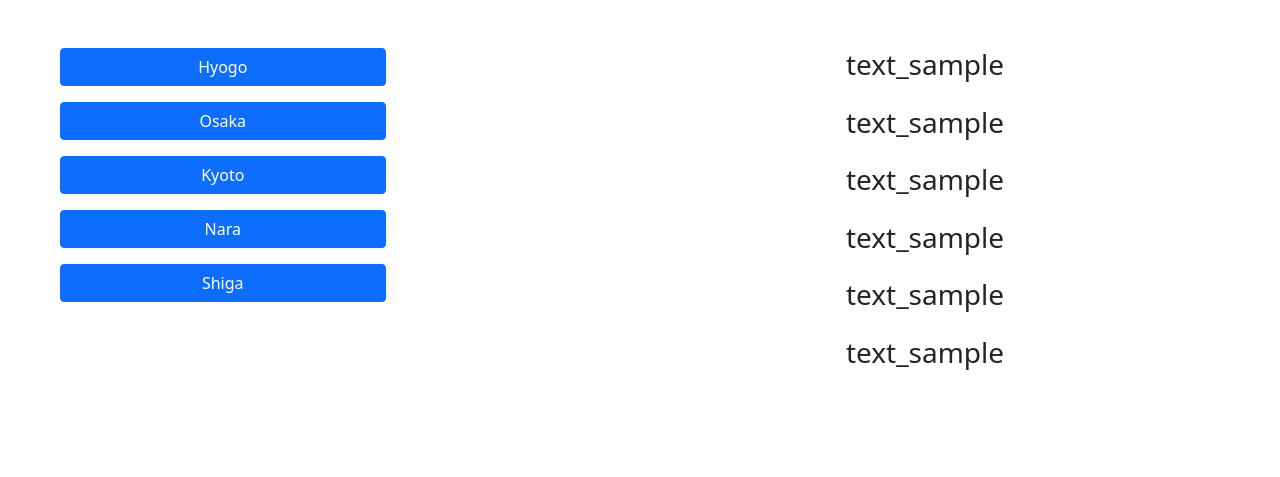
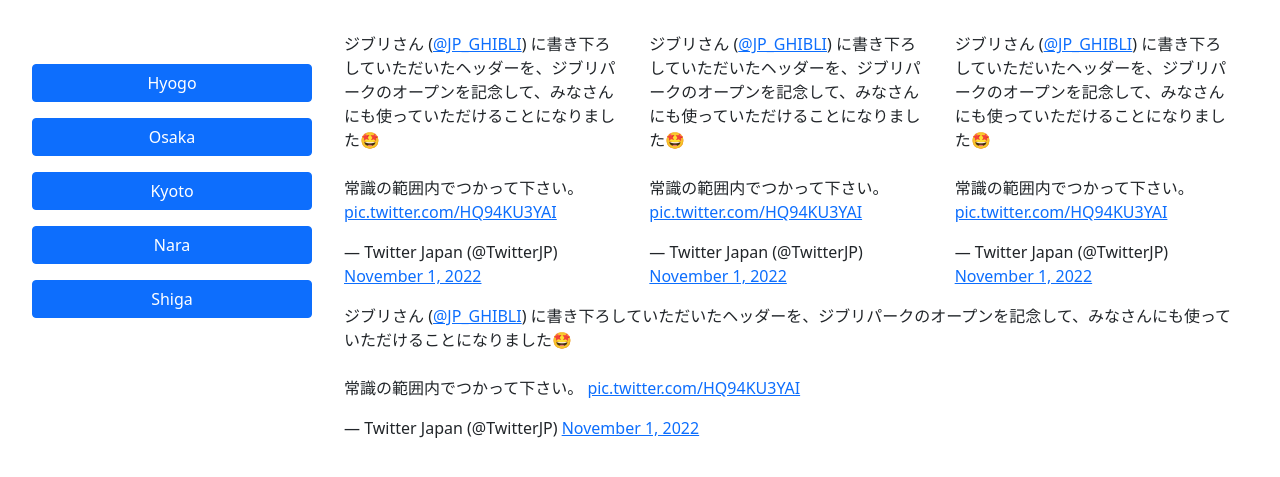
Before and after one commit to t-nakatani/CI_teamC, a Django app: page / in a window 1280 px wide. Shown: the part 64-541 px from the top of the page. Run offline with Django 4.2, Linux system fonts and the light colour scheme; some libraries are stand-ins or nearby versions.

Commit message:
[UPDATE]: show some sample tweets in home

```diff
--- a/info_search/templates/home.html
+++ b/info_search/templates/home.html
@@ -4,11 +4,11 @@
 {% endblock %}
 
 {% block content %}
-<div class="row m-5">
-    <div class="col">
+<div class="row m-3">
+    <div class="col-3 p-3 pt-5" >
             <form action="" method="post">
                 {% csrf_token %}
-                <div class="d-grid gap-3 col-7">
+                <div class="d-grid gap-3 mx-auto">
                     <button class="btn btn-primary" type="submit">Hyogo</button>
                     <button class="btn btn-primary" type="submit">Osaka</button>
                     <button class="btn btn-primary" type="submit">Kyoto</button>
@@ -17,15 +17,45 @@
                 </div>
             </form>
     </div>
-
-    <div class="list-group gap-3 mx-3 col">
-        <h3 class="mx-auto">text_sample</h3>
-        <h3 class="mx-auto">text_sample</h3>
-        <h3 class="mx-auto">text_sample</h3>
-        <h3 class="mx-auto">text_sample</h3>
-        <h3 class="mx-auto">text_sample</h3>
-        <h3 class="mx-auto">text_sample</h3>
-
+    <div class="col-9 list-group gap-3">
+        <div class="p-3 row">
+            <div class="col">
+                <blockquote class="twitter-tweet" data-width="300">
+                    <p lang="ja" dir="ltr">ジブリさん (<a href="https://twitter.com/JP_GHIBLI?ref_src=twsrc%5Etfw">@JP_GHIBLI</a>) に書き下ろしていただいたヘッダーを、ジブリパークのオープンを記念して、みなさんにも使っていただけることになりました🤩<br><br>常識の範囲内でつかって下さい。
+                        <a href="https://t.co/HQ94KU3YAI">pic.twitter.com/HQ94KU3YAI</a>
+                    </p>&mdash; Twitter Japan (@TwitterJP)
+                    <a href="https://twitter.com/TwitterJP/status/1587301348604841987?ref_src=twsrc%5Etfw">November 1, 2022</a>
+                </blockquote>
+                <script async src="https://platform.twitter.com/widgets.js" charset="utf-8"></script>
+            </div>
+            <div class="col">
+                <blockquote class="twitter-tweet" data-width="300">
+                    <p lang="ja" dir="ltr">ジブリさん (<a href="https://twitter.com/JP_GHIBLI?ref_src=twsrc%5Etfw">@JP_GHIBLI</a>) に書き下ろしていただいたヘッダーを、ジブリパークのオープンを記念して、みなさんにも使っていただけることになりました🤩<br><br>常識の範囲内でつかって下さい。
+                        <a href="https://t.co/HQ94KU3YAI">pic.twitter.com/HQ94KU3YAI</a>
+                    </p>&mdash; Twitter Japan (@TwitterJP)
+                    <a href="https://twitter.com/TwitterJP/status/1587301348604841987?ref_src=twsrc%5Etfw">November 1, 2022</a>
+                </blockquote>
+                <script async src="https://platform.twitter.com/widgets.js" charset="utf-8"></script>
+            </div>
+            <div class="col">
+                <blockquote class="twitter-tweet" data-width="300">
+                    <p lang="ja" dir="ltr">ジブリさん (<a href="https://twitter.com/JP_GHIBLI?ref_src=twsrc%5Etfw">@JP_GHIBLI</a>) に書き下ろしていただいたヘッダーを、ジブリパークのオープンを記念して、みなさんにも使っていただけることになりました🤩<br><br>常識の範囲内でつかって下さい。
+                        <a href="https://t.co/HQ94KU3YAI">pic.twitter.com/HQ94KU3YAI</a>
+                    </p>&mdash; Twitter Japan (@TwitterJP)
+                    <a href="https://twitter.com/TwitterJP/status/1587301348604841987?ref_src=twsrc%5Etfw">November 1, 2022</a>
+                </blockquote>
+                <script async src="https://platform.twitter.com/widgets.js" charset="utf-8"></script>
+            </div>
+            <div class="col">
+                <blockquote class="twitter-tweet" data-width="300">
+                    <p lang="ja" dir="ltr">ジブリさん (<a href="https://twitter.com/JP_GHIBLI?ref_src=twsrc%5Etfw">@JP_GHIBLI</a>) に書き下ろしていただいたヘッダーを、ジブリパークのオープンを記念して、みなさんにも使っていただけることになりました🤩<br><br>常識の範囲内でつかって下さい。
+                        <a href="https://t.co/HQ94KU3YAI">pic.twitter.com/HQ94KU3YAI</a>
+                    </p>&mdash; Twitter Japan (@TwitterJP)
+                    <a href="https://twitter.com/TwitterJP/status/1587301348604841987?ref_src=twsrc%5Etfw">November 1, 2022</a>
+                </blockquote>
+                <script async src="https://platform.twitter.com/widgets.js" charset="utf-8"></script>
+            </div>
+        </div>
     </div>
  </div>
 
```
